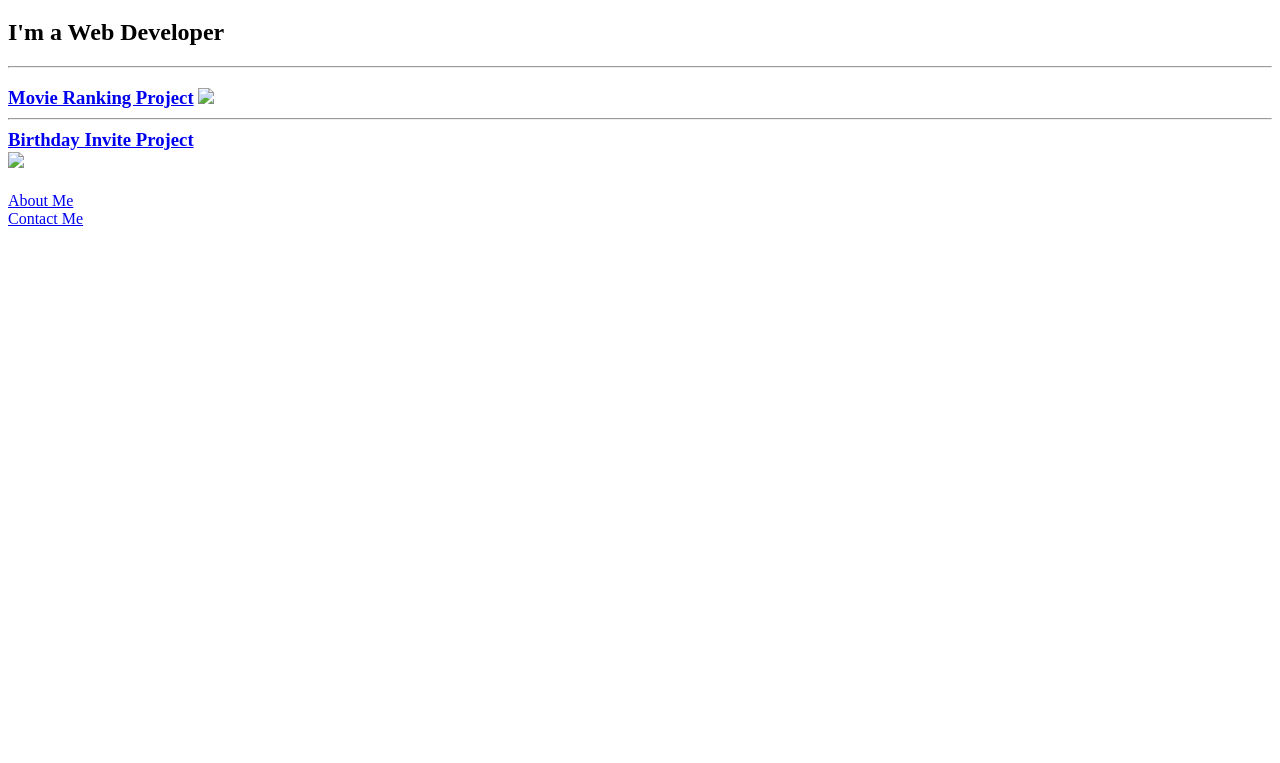
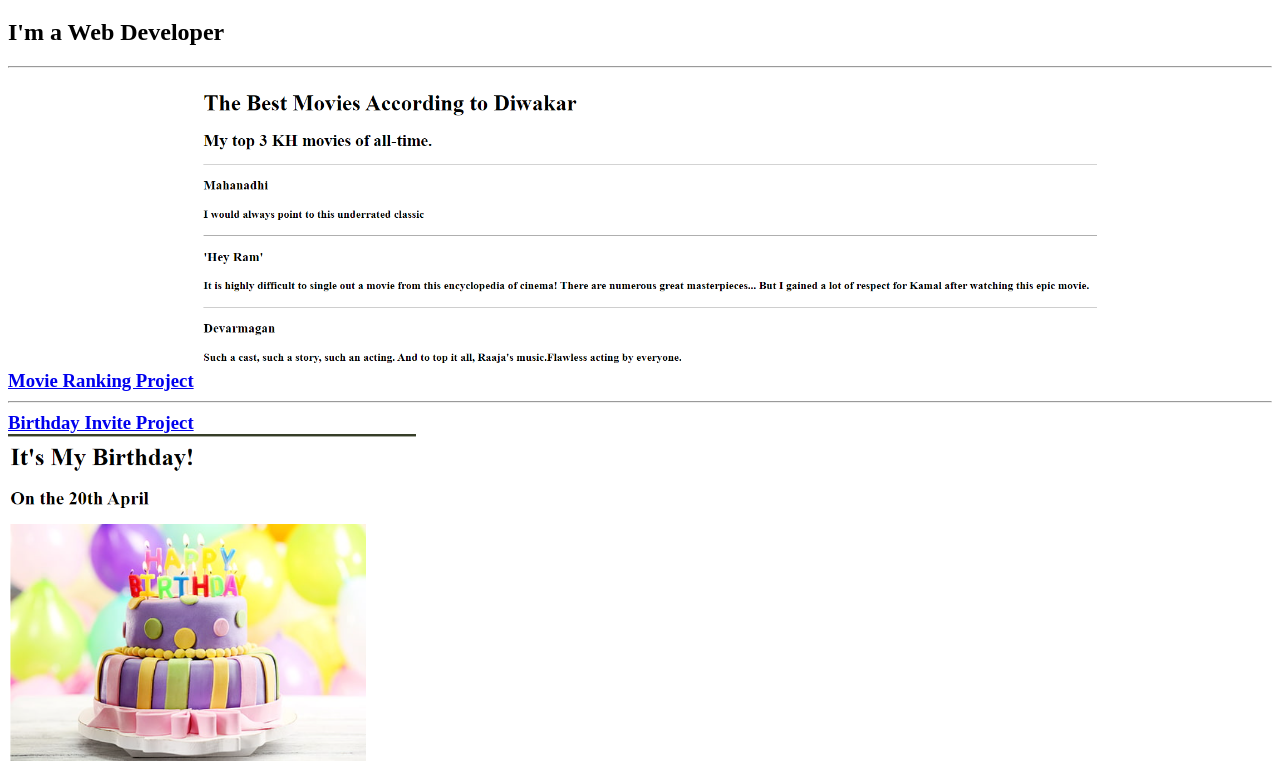
Before and after one commit to Diwakar20200/html-portfolio, a plain HTML site: page index.html in a window 1280 px wide. Shown: the part 61-824 px from the top of the page. Before the commit the page ends 800 px from the top, so only its background shows below. Drawn offline with Linux system fonts and the light colour scheme.

Commit message:
Update index.html

```diff
--- a/index.html
+++ b/index.html
@@ -23,12 +23,12 @@ HINT for TODO 6: You can use the height attribute set to 200 to make the image s
 https://developer.mozilla.org/en-US/docs/Web/HTML/Element/img#attr-height -->
 <h3>
 <a href="./public/movie-ranking.html">Movie Ranking Project</a>
-<img src="../4.3 HTML Porfolio Project/assets/images/Movie.png" height="300">
+<img src="./assets/images/Movie.png" height="300">
 
 <hr/>
-<a href="/3.4+Birthday+Invite+Project/3.4 Birthday Invite Project/test.html">Birthday Invite Project</a>
+<a href="./public/birthday-invite.html">Birthday Invite Project</a>
 <br>
-<img src="../4.3 HTML Porfolio Project/assets/images/Birthday.png" height="500"/>
+<img src="./assets/images/Birthday.png" height="500"/>
 </h3>
 
 <!-- TODO 7: Add the Contact Me and About Me page links -->
```
